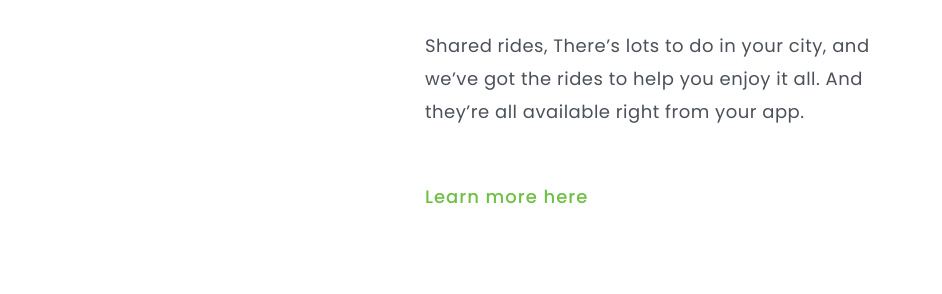
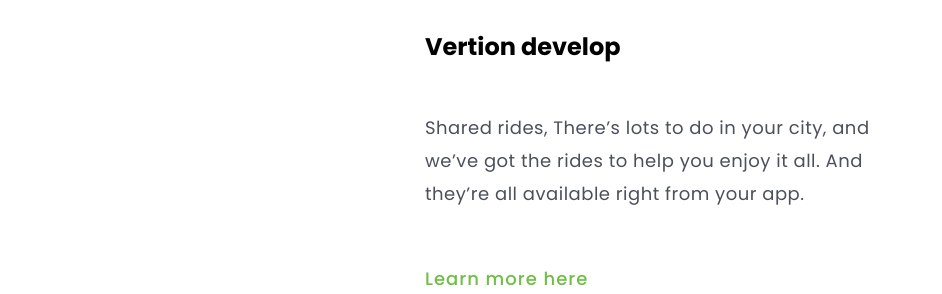
Before and after one commit to thianecw/Go-easy-projeto-CSS-1, a plain HTML site: page index.html in a window 1280 px wide. Shown: the part 506-800 px from the top of the page, without its empty margins (11-953 px from the left). Drawn offline with Linux system fonts and the light colour scheme.

Commit message:
Primeira alteração branch develop

```diff
--- a/index.html
+++ b/index.html
@@ -26,6 +26,7 @@
             <img src="logo.png" class="img-logo">
             <section>
                 <h1> Wide coverage location</h1>
+                <h2> Vertion develop</h2>
                 <p> Shared rides, There’s lots to do in your city, and we’ve got the rides to help you enjoy it all. And
                     they’re all available right from your app.</p>
                 <a class="link-footer"> Learn more here</a>
```
